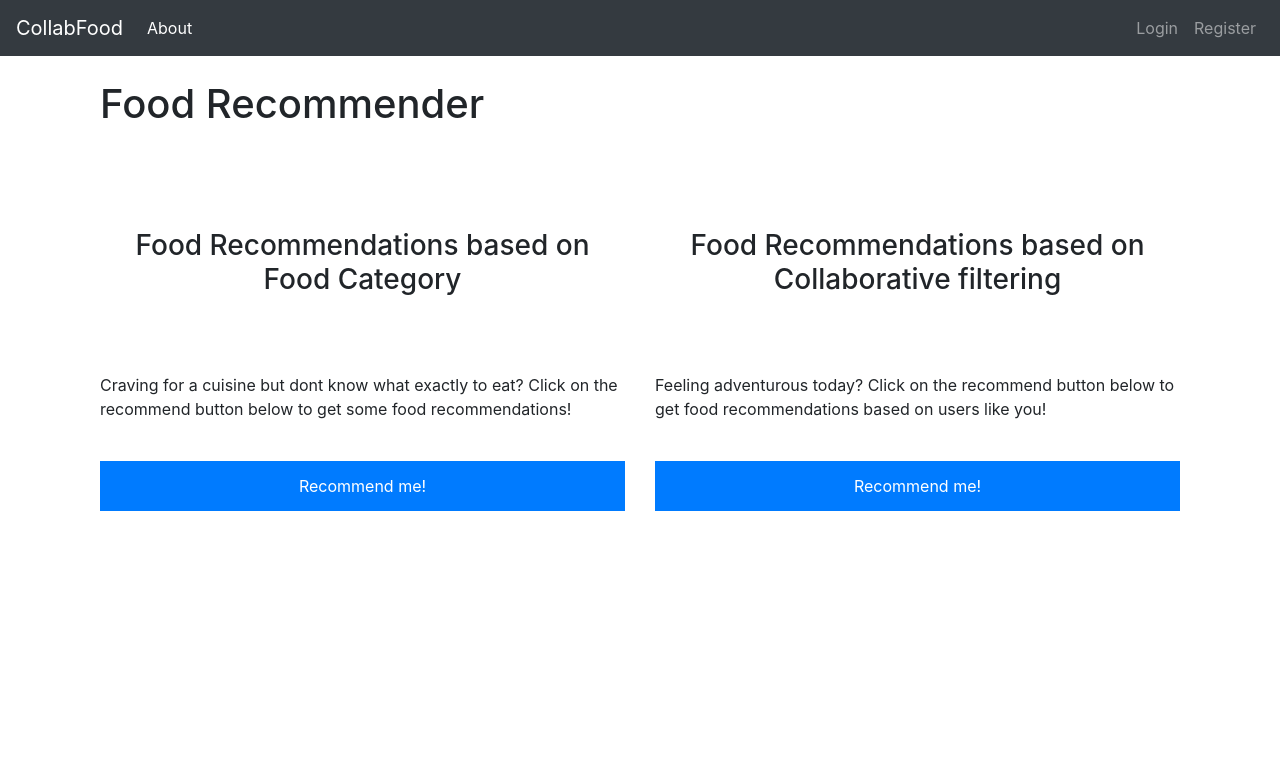
After one commit to zxchen92/FYP, a Django app: page /recommender in a window 1280 px wide. The commit adds this page. Shown: the top 779 px of the page. Run offline with Django 4.2, Linux system fonts and the light colour scheme.

Commit message:
[FYP-21]Created recommender page

```diff
--- a/Homepage/templates/base.html
+++ b/Homepage/templates/base.html
@@ -30,11 +30,23 @@
 					<li class="nav-item active">
 					  <a class="nav-link" href="{% url 'profile' %}">Profile <span class="sr-only">(current)</span></a>
 					</li>
+					<li class="nav-item active">
+					  <a class="nav-link" href="{% url 'recommenderpage' %}">Recommender <span class="sr-only">(current)</span></a>
+					</li>
 
 					{% if user.id == 1%}
+					<!-- links that admins should see -->
 						<li class="nav-item active">
 					    <a class="nav-link" href="{% url 'foodcategory' %}">Food Category <span class="sr-only">(current)</span></a>
 					  </li>
+					{% endif %}
+
+					{% if user.type == 'user'%}
+					<!-- links that regular users should see -->
+					{% endif %}
+
+					{% if user.type == 'user'%}
+					<!-- links that business users should see -->
 					{% endif %}
 
 	      {% endif %}
--- /dev/null
+++ b/Homepage/templates/recommender.html
@@ -0,0 +1,55 @@
+{% extends 'base.html' %}
+{% block content %}
+
+
+
+<div class="container">
+	<h1>Food Recommender</h1>
+</div>
+<br>
+<!-- This container splits the page into half -->
+<style>
+  .container-vertical-line {
+    height: 620px;
+    position: relative;
+  }
+  .vertical-line {
+    border-left: 1px solid black;
+    height: 100%;
+    position: absolute;
+    top: 0;
+    left: 50%;
+    transform: translateX(-50%);
+    z-index: 1;
+  }
+  .section {
+    display: flex;
+    align-items: center;
+    justify-content: center;
+    height: 100%;
+  }
+</style>
+
+<div class="container container-vertical-line">
+  <div class="row">
+    <div class="col-md-6">
+      <div class="section">
+        <div class="text-center"><h3>Food Recommendations based on Food Category</h2></div>
+      </div>
+      <p>Craving for a cuisine but dont know what exactly to eat? Click on the recommend button below to get some food recommendations!</p>
+      <br>
+      <a href="#" class="list-group-item list-group-item-action active text-center" aria-current="true">Recommend me!</a>
+    </div>
+    <div class="col-md-6">
+      <div class="section">
+        <div class="text-center"><h3>Food Recommendations based on Collaborative filtering</h3></div>
+      </div>
+      <p>Feeling adventurous today? Click on the recommend button below to get food recommendations based on users like you!</p>
+      <br>
+	  <a href="#" class="list-group-item list-group-item-action active text-center" aria-current="true">Recommend me!</a>
+    </div>
+    <div class="dvertical-line"></div>
+  </div>
+</div>
+
+{% endblock %}
--- a/Homepage/templates/registerbusiness.html
+++ b/Homepage/templates/registerbusiness.html
@@ -45,7 +45,7 @@
 		</div>
 	</div>
 	<div class="form-group">
-		<label for="exampleFormControlSelect2">Food Genre</label>
+		<label for="exampleFormControlSelect2">Food Category</label>
 		<select class="custom-select custom-select-lg mb-3">
 		  <option selected>Select your business's food genre</option>
 	    	{% if foodCategory %}
--- a/Homepage/templates/registeruser.html
+++ b/Homepage/templates/registeruser.html
@@ -45,7 +45,7 @@
 			</select>
 		</div>
 		<div class="form-group col-md-6">
-			<label for="exampleFormControlSelect2">Food Genre</label>
+			<label for="exampleFormControlSelect2">Food Category</label>
 			<select class="custom-select custom-select-lg mb-3">
 			  <option selected>Select your prefered food genre</option>
 		    	{% if foodCategory %}
--- a/Homepage/urls.py
+++ b/Homepage/urls.py
@@ -13,4 +13,5 @@ urlpatterns = [
 	path('administrative/foodcategory',views.food_category, name='foodcategory'),
 	path('administrative/addfoodcategory',views.add_food_category, name='addfoodcategory'),
 	path('administrative/deletefoodcategory/<food_category_id>',views.delete_food_category, name='deletefoodcategory'),
+	path('recommender',views.recommender_page,name='recommenderpage'),
 ]
--- a/Homepage/views.py
+++ b/Homepage/views.py
@@ -79,3 +79,6 @@ def delete_food_category(request, food_category_id):
 	item.delete()
 	messages.success(request,("Food Category Deleted!"))
 	return redirect(food_category)
+
+def recommender_page(request):
+	return render(request, 'recommender.html', {})
```
Also changed, not shown: db.sqlite3.
